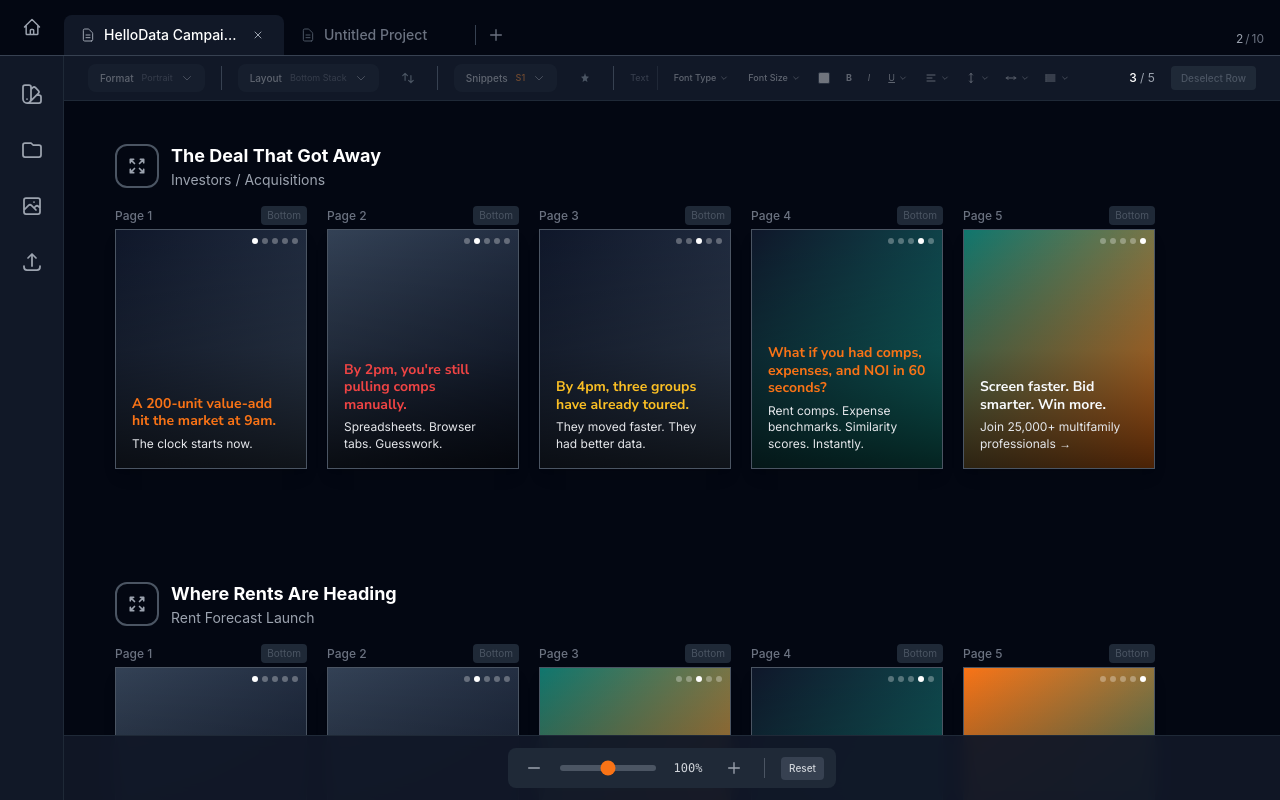
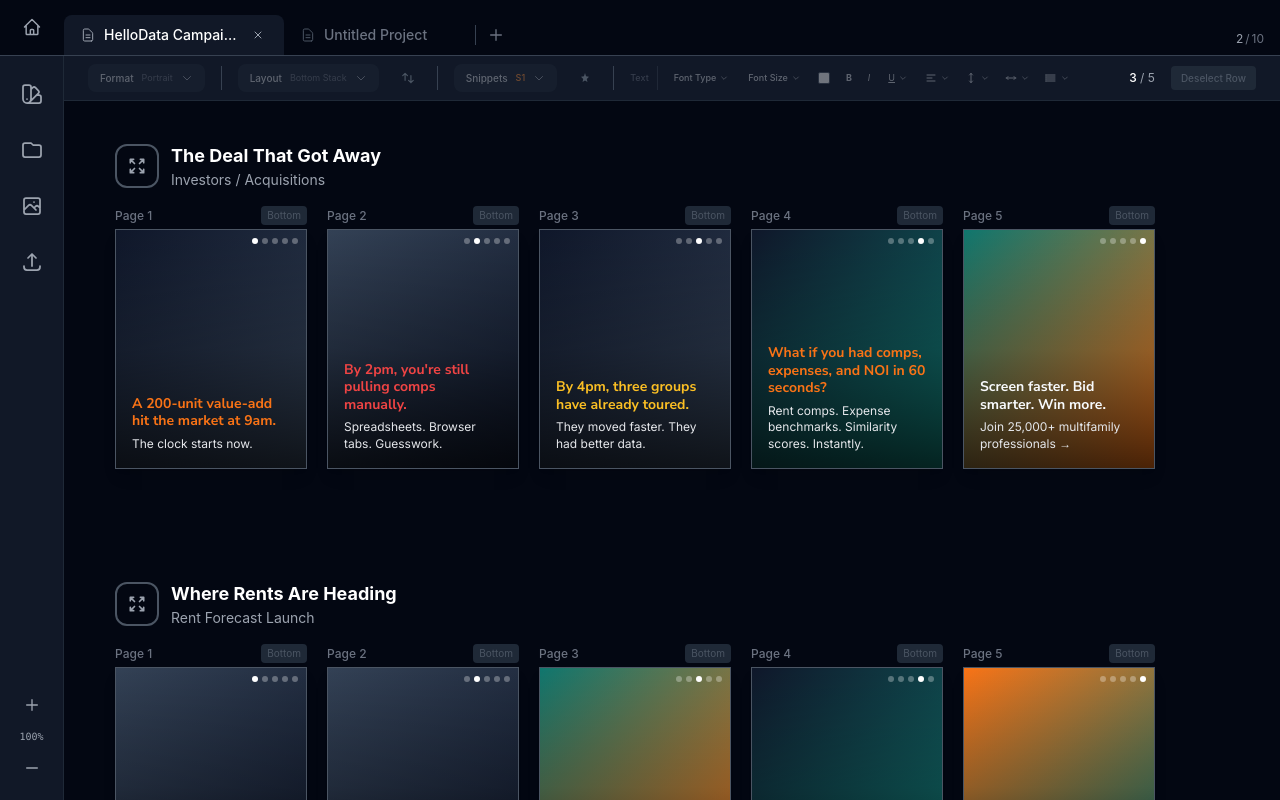
Before and after one commit to goov373/image-builder-HD, a React (Vite) app: page / in a window 1280 px wide. Shown: the top 800 px of the page. Built offline with nearby package versions, Linux system fonts and the light colour scheme.

Commit message:
Move zoom controls to sidebar - vertical layout with +/percentage/- buttons, remove footer zoom bar

```diff
--- a/src/CarouselDesignTool.jsx
+++ b/src/CarouselDesignTool.jsx
@@ -718,7 +718,7 @@ const NewProjectView = ({ onCreateProject }) => {
 };
 
 // Sidebar Component
-const Sidebar = ({ activePanel, onPanelChange }) => {
+const Sidebar = ({ activePanel, onPanelChange, zoom, onZoomChange }) => {
   const panels = [
     { id: 'design', icon: 'M7 21a4 4 0 01-4-4V5a2 2 0 012-2h4a2 2 0 012 2v12a4 4 0 01-4 4zm0 0h12a2 2 0 002-2v-4a2 2 0 00-2-2h-2.343M11 7.343l1.657-1.657a2 2 0 012.828 0l2.829 2.829a2 2 0 010 2.828l-8.486 8.485M7 17h.01', label: 'Design System' },
     { id: 'files', icon: 'M3 7v10a2 2 0 002 2h14a2 2 0 002-2V9a2 2 0 00-2-2h-6l-2-2H5a2 2 0 00-2 2z', label: 'Files' },
@@ -742,6 +742,35 @@ const Sidebar = ({ activePanel, onPanelChange }) => {
             </svg>
           </button>
         ))}
+      </div>
+
+      {/* Zoom Controls - Vertical at bottom */}
+      <div className="mt-auto flex flex-col items-center gap-2">
+        <button
+          onClick={() => onZoomChange(Math.min(150, zoom + 10))}
+          className="w-8 h-8 rounded-lg flex items-center justify-center text-gray-400 hover:text-white hover:bg-gray-700 transition-colors"
+          title="Zoom in"
+        >
+          <svg className="w-4 h-4" fill="none" stroke="currentColor" viewBox="0 0 24 24">
+            <path strokeLinecap="round" strokeLinejoin="round" strokeWidth={2} d="M12 4v16m8-8H4" />
+          </svg>
+        </button>
+        <button
+          onClick={() => onZoomChange(100)}
+          className="text-[10px] font-mono font-medium text-gray-400 hover:text-white transition-colors"
+          title="Reset zoom"
+        >
+          {zoom}%
+        </button>
+        <button
+          onClick={() => onZoomChange(Math.max(50, zoom - 10))}
+          className="w-8 h-8 rounded-lg flex items-center justify-center text-gray-400 hover:text-white hover:bg-gray-700 transition-colors"
+          title="Zoom out"
+        >
+          <svg className="w-4 h-4" fill="none" stroke="currentColor" viewBox="0 0 24 24">
+            <path strokeLinecap="round" strokeLinejoin="round" strokeWidth={2} d="M20 12H4" />
+          </svg>
+        </button>
       </div>
     </div>
   );
@@ -1302,7 +1331,7 @@ export default function CarouselDesignTool() {
       </div>
 
       {/* Sidebar */}
-      <Sidebar activePanel={activePanel} onPanelChange={setActivePanel} />
+      <Sidebar activePanel={activePanel} onPanelChange={setActivePanel} zoom={zoom} onZoomChange={setZoom} />
 
       {/* Panels */}
       {activePanel === 'design' && (
@@ -1594,23 +1623,6 @@ export default function CarouselDesignTool() {
       )}
       </div>
 
-      {/* Footer with zoom */}
-      <div className="fixed bottom-0 bg-gray-900/95 backdrop-blur border-t border-gray-800 px-6 py-3 z-30" style={{ left: totalOffset, right: 0, transition: 'left 0.3s' }}>
-        <div className="flex items-center justify-center">
-          <div className="flex items-center gap-3 bg-gray-800 rounded-lg px-3 py-1.5">
-            <button onClick={() => setZoom(z => Math.max(50, z - 10))} className="w-7 h-7 flex items-center justify-center rounded hover:bg-gray-700 transition-colors text-gray-400 hover:text-white" title="Zoom out">
-              <svg className="w-4 h-4" fill="none" stroke="currentColor" viewBox="0 0 24 24"><path strokeLinecap="round" strokeLinejoin="round" strokeWidth={2} d="M20 12H4" /></svg>
-            </button>
-            <input type="range" min="50" max="150" value={zoom} onChange={(e) => setZoom(Number(e.target.value))} className="w-24 h-1.5 bg-gray-600 rounded-lg appearance-none cursor-pointer accent-orange-500" />
-            <span className="text-xs font-mono font-medium text-gray-300 w-10 text-center">{zoom}%</span>
-            <button onClick={() => setZoom(z => Math.min(150, z + 10))} className="w-7 h-7 flex items-center justify-center rounded hover:bg-gray-700 transition-colors text-gray-400 hover:text-white" title="Zoom in">
-              <svg className="w-4 h-4" fill="none" stroke="currentColor" viewBox="0 0 24 24"><path strokeLinecap="round" strokeLinejoin="round" strokeWidth={2} d="M12 4v16m8-8H4" /></svg>
-            </button>
-            <div className="w-px h-5 bg-gray-600 mx-1" />
-            <button onClick={() => setZoom(100)} className="px-2 py-1 text-[10px] bg-gray-700 hover:bg-gray-600 rounded transition-colors font-medium text-gray-300">Reset</button>
-          </div>
-        </div>
-      </div>
     </div>
   );
 }
```
